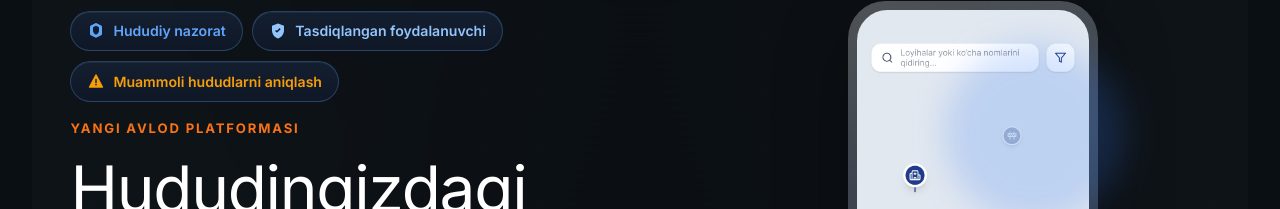
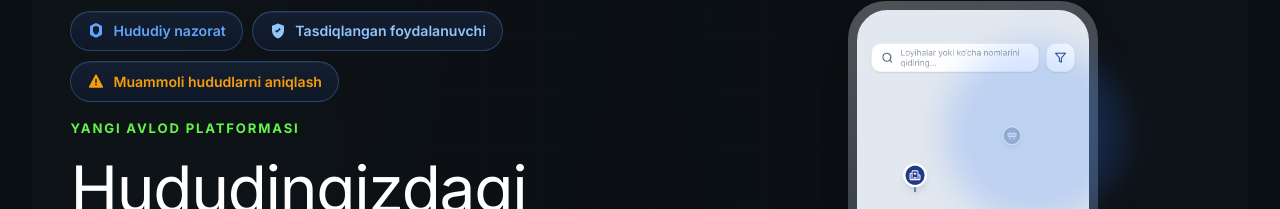
Before and after one commit to makhmudjon-swe/Hamjihat, an Angular app: page / in a window 1280 px wide. Shown: the part 171-380 px from the top of the page. Built offline with nearby package versions, Linux system fonts and the light colour scheme.

Commit message:
reafactor: header color

```diff
--- a/src/app/components/header/header.css
+++ b/src/app/components/header/header.css
@@ -131,7 +131,7 @@
 
 .eyebrow {
   margin: 0;
-  color: #f97316;
+  color: #62f548;
   font-size: 0.82rem;
   text-transform: uppercase;
   letter-spacing: 0.14em;
--- a/tsconfig.app.json
+++ b/tsconfig.app.json
@@ -1,5 +1,3 @@
-/* To learn more about Typescript configuration file: https://www.typescriptlang.org/docs/handbook/tsconfig-json.html. */
-/* To learn more about Angular compiler options: https://angular.dev/reference/configs/angular-compiler-options. */
 {
   "extends": "./tsconfig.json",
   "compilerOptions": {
--- a/tsconfig.json
+++ b/tsconfig.json
@@ -1,5 +1,3 @@
-/* To learn more about Typescript configuration file: https://www.typescriptlang.org/docs/handbook/tsconfig-json.html. */
-/* To learn more about Angular compiler options: https://angular.dev/reference/configs/angular-compiler-options. */
 {
   "compileOnSave": false,
   "compilerOptions": {
```
Also changed, not shown: 1 other file (tests, documents, lock files or other folders).
